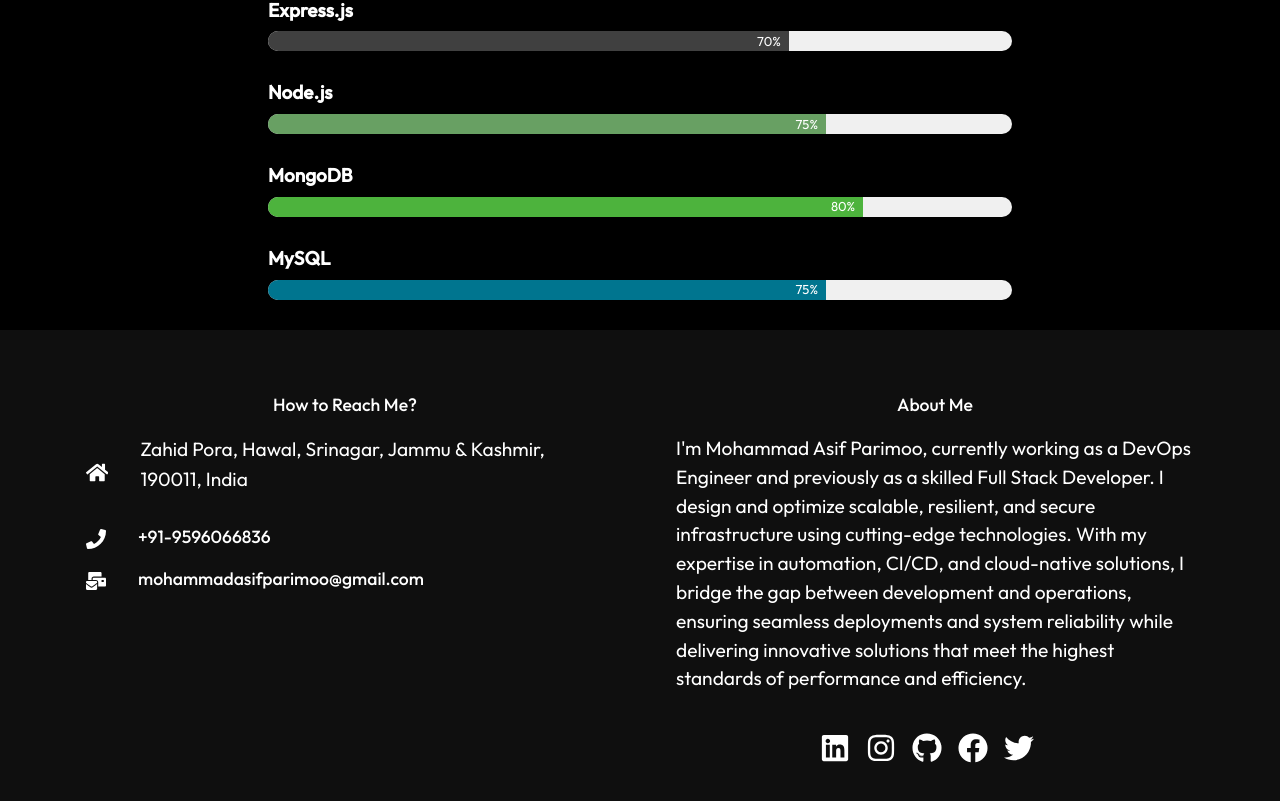
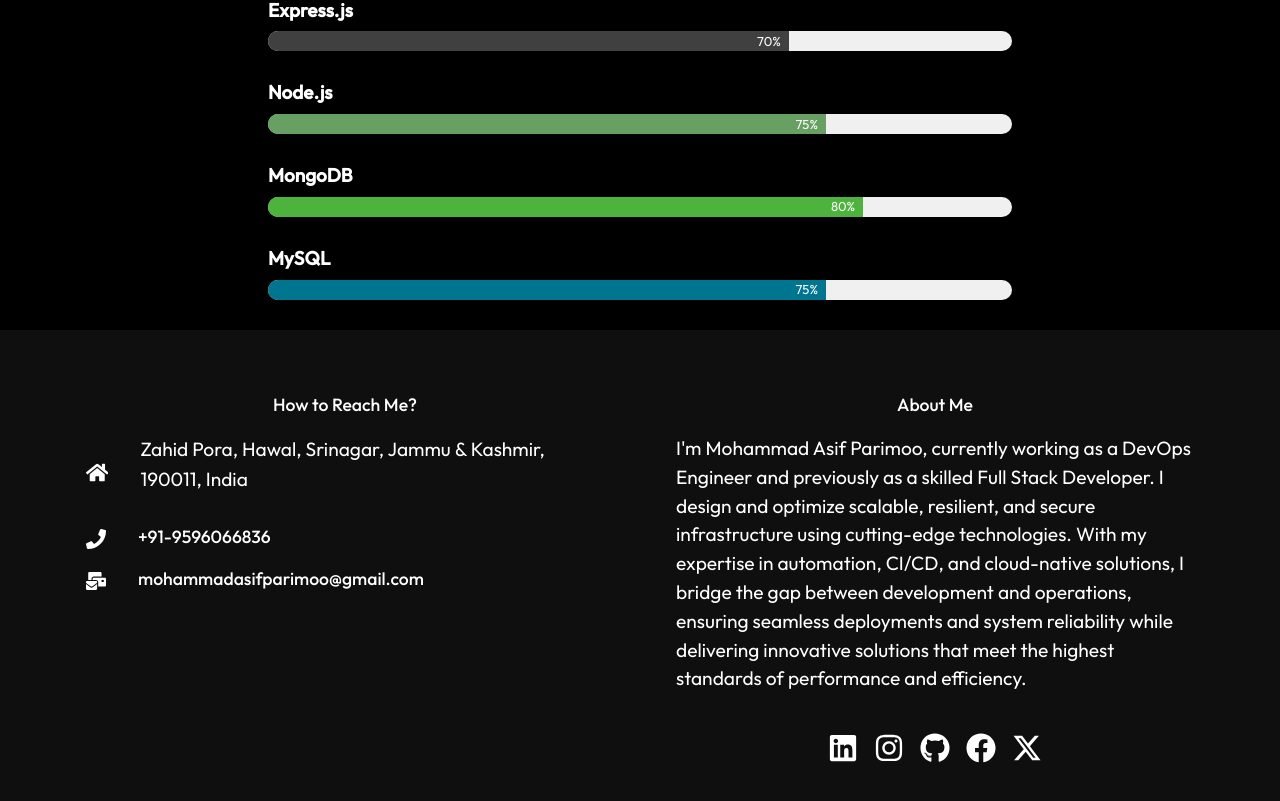
Before and after one commit to mohammad-asif-parimoo/portfolio_website, a React (Create React App) app in the folder client/: page / in a window 1280 px wide. Shown: the part 4844-5645 px from the top of the page. Built offline with nearby package versions, Linux system fonts and the light colour scheme.

Commit message:
Update Footer.js

```diff
--- a/client/src/components/Footer.js
+++ b/client/src/components/Footer.js
@@ -1,6 +1,7 @@
 import React from 'react';
 import "../styles/FooterStyles.css";
-import { FaHome, FaPhone, FaMailBulk, FaFacebook, FaInstagram, FaGithub, FaTwitter, FaLinkedin } from "react-icons/fa";
+import { FaHome, FaPhone, FaMailBulk, FaFacebook, FaInstagram, FaGithub, FaLinkedin } from "react-icons/fa";
+import { FaXTwitter } from "react-icons/fa6";
 
 const Footer = () => {
     return (
@@ -43,7 +44,7 @@ const Footer = () => {
                         </a>
 
                         <a href="https://twitter.com/Mohammad_Asif__" target="_blank" rel="noopener noreferrer">
-                            <FaTwitter size={30} className="twitter-icon" />
+                            <FaXTwitter size={30} className="x-twitter-icon" />
                         </a>
                     </div>
                 </div>
```
